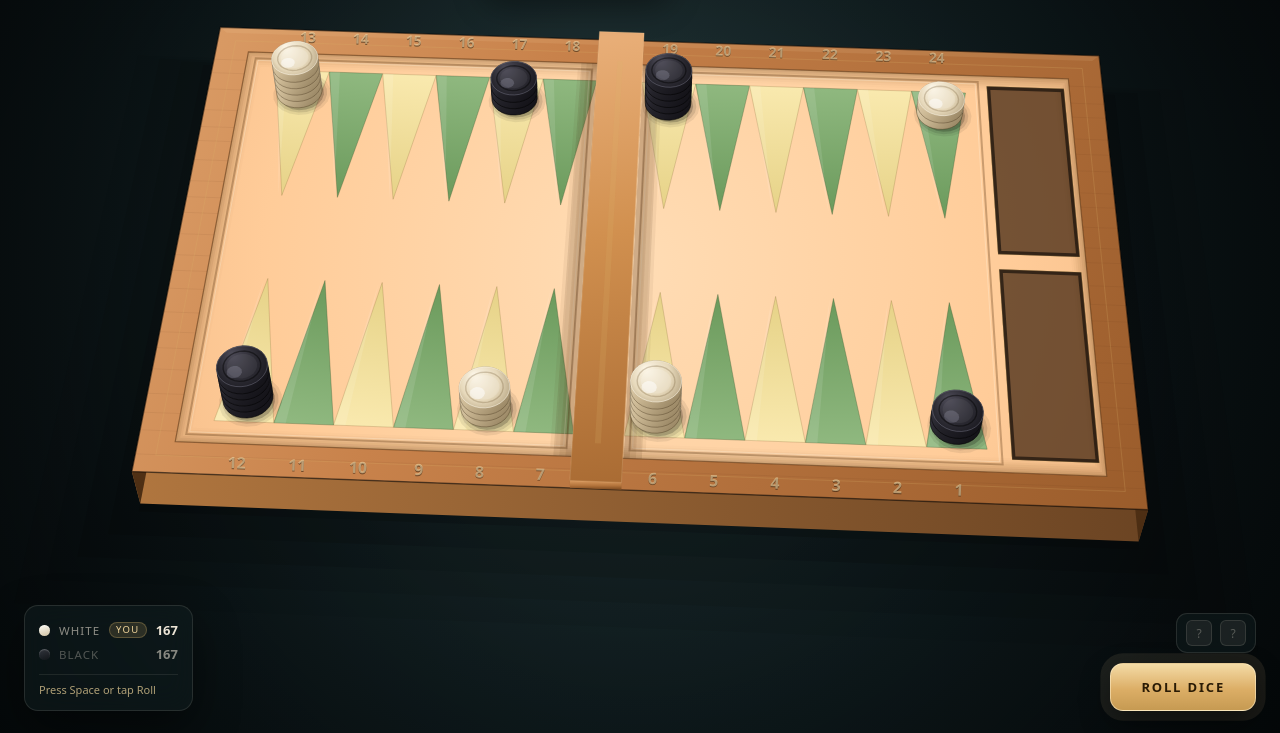
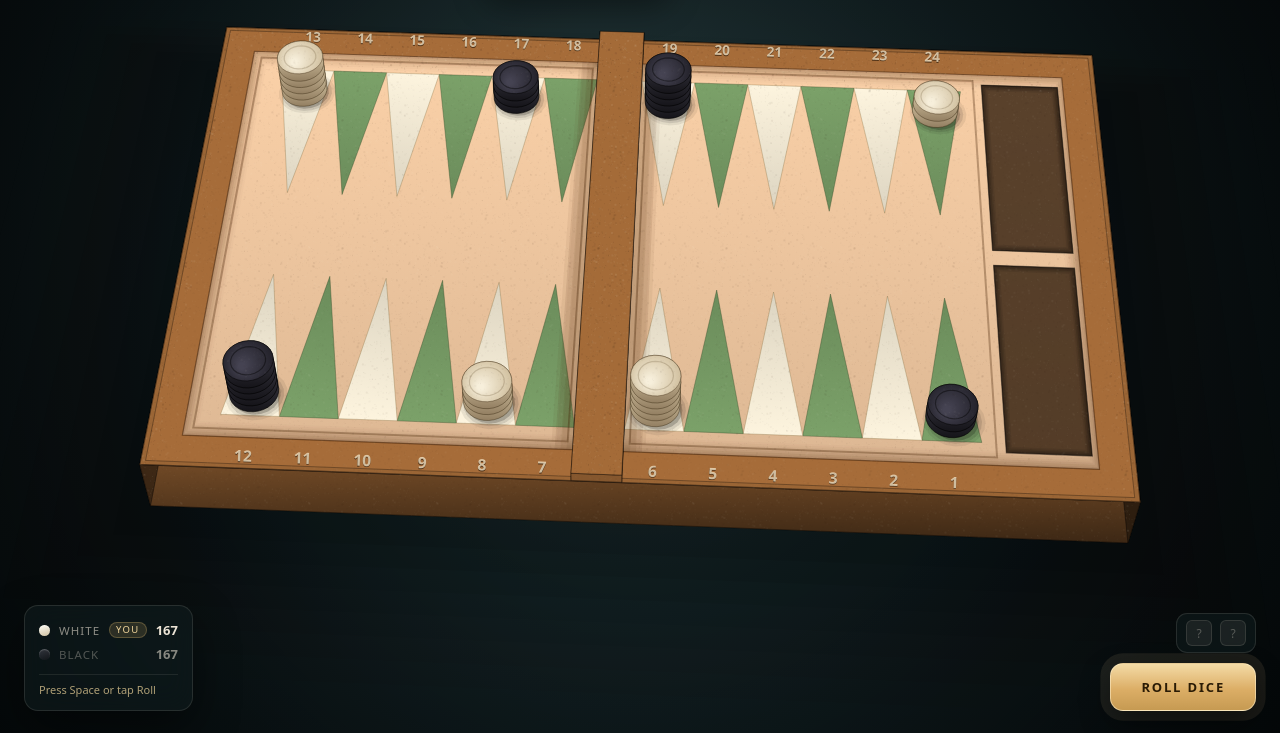
Before and after one commit to enachevladcristian/Backgammon-test-, a website with bundled scripts: page index.html in a window 1280 px wide. Shown: the part 67-800 px from the top of the page. Built offline with nearby package versions, Linux system fonts and the light colour scheme.

Commit message:
Matte 3D board: flat-shaded faces, no speculars, grain over every colour
Co-authored-by: arena-agent <297053741+arena-agent@users.noreply.github.com>

```diff
--- a/js/scene.js
+++ b/js/scene.js
@@ -1,11 +1,13 @@
 /* ------------------------------------------------------------------
-   Pseudo-3D scene renderer for the backgammon board.
+   3D scene renderer for the backgammon board.
 
-   Everything is drawn with the 2D canvas API, but all geometry lives
-   in 3D space and is projected through a perspective camera that looks
-   down on the board at an angle ("2.5D"). Checkers are real cylinders
-   (silhouette + top face) and the dice are real cubes with pips on the
-   faces, so they tumble convincingly while being rolled.
+   Everything is drawn with the 2D canvas API, but all geometry lives in
+   3D space and is projected through a perspective camera that looks down
+   on the board at an angle. Each face is flat-shaded from a single light
+   direction, checker side walls are shaded top-to-bottom, and the dice are
+   real cubes with pips on the faces. Surfaces are matte throughout — no
+   specular highlights — and a tiled grain pattern is laid over every board
+   colour so nothing reads as a flat vector fill.
    ------------------------------------------------------------------ */
 
 const TAU = Math.PI * 2;
@@ -18,7 +20,7 @@ export const BOARD = {
   FELT_X0: -7.0, FELT_X1: 8.35,
   FELT_Y0: -4.45, FELT_Y1: 4.45,
   RAIL: 0.62,
-  THICK: 0.95,
+  THICK: 1.25,
   TRAY_X0: 6.82, TRAY_X1: 8.25,
   R: 0.42,          // checker radius
   CH: 0.2,          // checker thickness
@@ -41,24 +43,49 @@ export const DICE_REST = [
 const POINT_GAP = 0.95;  // how far a point's tip stops short of the middle
 
 const COL = {
-  woodHi: '#dda06a',
-  wood: '#c8824b',
-  woodLo: '#9a5c2b',
-  woodDeep: '#5d3413',
-  feltHi: '#ffdcb4',
-  felt: '#ffcc99',
-  feltLo: '#f0b47e',
-  pointA: '#f9e9ae',
-  pointALo: '#e6d287',
-  pointB: '#8fb87f',
-  pointBLo: '#6b9a5c',
+  wood: '#b8783f',      // board timber, flat shaded per face
+  field: '#f4cba3',     // the field: matte peach
+  tray: 'rgba(46,26,10,0.78)',
+  pointA: '#fdf4de',    // cream points
+  pointB: '#7ba169',    // sage points
   gold: '#d8b26a',
   ivory: '#f3ead7',
-  ivoryDark: '#c9b998',
   ebony: '#2b2a32',
-  ebonyDark: '#15141a',
-  ebonyHi: '#4d4b58',
 };
+
+/** multiply a #rrggbb by k (k > 1 brightens), clamped */
+function tint(hex, k) {
+  const n = parseInt(hex.slice(1), 16);
+  const ch = (v) => Math.max(0, Math.min(255, Math.round(v * k)));
+  return `rgb(${ch((n >> 16) & 255)},${ch((n >> 8) & 255)},${ch(n & 255)})`;
+}
+
+/** how much light a face with this normal catches, 0..1 */
+function lit(nx, ny, nz) {
+  return Math.max(0, Math.min(1, nx * LIGHT_DIR[0] + ny * LIGHT_DIR[1] + nz * LIGHT_DIR[2]));
+}
+
+/** flat tone for a face: matte, nothing goes fully black */
+function faceTone(nx, ny, nz) {
+  return 0.54 + 0.46 * lit(nx, ny, nz);
+}
+
+/** one tile of grain, built once and repeated as a pattern */
+function buildNoiseTile(size = 128, dots = 1500) {
+  const c = document.createElement('canvas');
+  c.width = size;
+  c.height = size;
+  const n = c.getContext('2d');
+  n.clearRect(0, 0, size, size);
+  for (let i = 0; i < dots; i++) {
+    const dark = Math.random() < 0.55;
+    const a = 0.03 + Math.random() * 0.075;
+    n.fillStyle = dark ? `rgba(46,26,8,${a})` : `rgba(255,246,226,${a * 0.75})`;
+    const w = Math.random() < 0.82 ? 1 : 2;
+    n.fillRect(Math.random() * size, Math.random() * size, w, w);
+  }
+  return c;
+}
 
 const LIGHT_DIR = (() => {
   const v = [-0.45, -0.55, 0.9];
@@ -430,6 +457,7 @@ export class Renderer {
     this.drawSeam(ctx);
     this.drawBar(ctx);
     this.drawLabels(ctx);
+    this.drawNoise(ctx);
     this.dirty = false;
   }
 
@@ -468,24 +496,18 @@ export class Renderer {
       [b.OUT_X0, b.OUT_Y1],
     ];
 
-    // ---- soft contact shadow on the table (layered, no blur filter needed)
+    // ---- contact shadow: many thin layers, so it fades instead of banding
     const mx = (b.OUT_X0 + b.OUT_X1) / 2;
-    for (let i = 0; i < 5; i++) {
-      const k = 1 + i * 0.052;
-      const off = 0.16 + i * 0.2;
-      const pts = outer.map(([x, y]) => this.p(mx + (x - mx) * k, y * k - off, -T));
+    for (let i = 7; i >= 1; i--) {
+      const k = 1 + i * 0.065;
+      const pts = outer.map(([x, y]) => this.p(mx + (x - mx) * k, y * k - 0.16 - i * 0.11, -T - 0.02));
       trace(ctx, pts);
-      ctx.fillStyle = `rgba(0,0,0,${0.15 - i * 0.024})`;
+      ctx.fillStyle = `rgba(0,0,0,${0.075 - i * 0.007})`;
       ctx.fill();
     }
 
-    // ---- sides
-    const shades = [
-      ['#b0763f', '#6b4423'], // front (nearest)
-      ['#82562e', '#4a2c12'], // right
-      ['#5e3a1c', '#33190a'], // back
-      ['#82562e', '#4a2c12'], // left
-    ];
+    // ---- side faces: one flat tone per face, from the light direction
+    const normals = [[0, -1, 0], [1, 0, 0], [0, 1, 0], [-1, 0, 0]];
     for (let i = 0; i < 4; i++) {
       const a = outer[i];
       const c = outer[(i + 1) % 4];
@@ -495,119 +517,95 @@ export class Renderer {
         this.p(c[0], c[1], -T),
         this.p(a[0], a[1], -T),
       ];
+      const [nx, ny, nz] = normals[i];
+      trace(ctx, pts);
+      ctx.fillStyle = tint(COL.wood, faceTone(nx, ny, nz) * 0.8);
+      ctx.fill();
+
+      // ambient darkening toward the bottom of the slab
+      ctx.save();
+      trace(ctx, pts);
+      ctx.clip();
       const bb = bbox(pts);
-      const g = ctx.createLinearGradient(bb.x0, bb.y0, bb.x1, bb.y1);
-      g.addColorStop(0, shades[i][0]);
-      g.addColorStop(1, shades[i][1]);
+      const g = ctx.createLinearGradient(bb.x0, bb.y0, bb.x0, bb.y1);
+      g.addColorStop(0, 'rgba(0,0,0,0)');
+      g.addColorStop(1, 'rgba(0,0,0,0.46)');
+      ctx.fillStyle = g;
+      ctx.fillRect(bb.x0, bb.y0, bb.x1 - bb.x0, bb.y1 - bb.y0);
+      ctx.restore();
+
       trace(ctx, pts);
-      ctx.fillStyle = g;
-      ctx.fill();
+      ctx.strokeStyle = 'rgba(0,0,0,0.4)';
+      ctx.lineWidth = 1;
+      ctx.stroke();
     }
 
-    // ---- top face
-    const top = this.poly3(ctx, outer.map(([x, y]) => [x, y, 0]));
-    const bb = bbox(top);
-    let g = ctx.createLinearGradient(bb.x0, bb.y0, bb.x1, bb.y1);
-    g.addColorStop(0, COL.woodHi);
-    g.addColorStop(0.35, COL.wood);
-    g.addColorStop(1, COL.woodLo);
-    trace(ctx, top);
-    ctx.fillStyle = g;
+    // ---- top face: flat tone, plus a chamfer ring so the edge reads as cut
+    const topPts = this.poly3(ctx, outer.map(([x, y]) => [x, y, 0]));
+    trace(ctx, topPts);
+    ctx.fillStyle = tint(COL.wood, faceTone(0, 0, 1));
     ctx.fill();
 
-    // grain: a few soft streaks following the long axis
-    ctx.save();
-    trace(ctx, top);
-    ctx.clip();
-    ctx.globalAlpha = 0.06;
-    ctx.strokeStyle = '#4a2a10';
-    ctx.lineWidth = 1;
-    for (let i = 0; i < 22; i++) {
-      const y = b.OUT_Y0 + 0.35 + (i / 22) * (b.OUT_Y1 - b.OUT_Y0 - 0.7);
-      const a = this.p(b.OUT_X0 - 0.3, y + Math.sin(i * 1.7) * 0.06, 0);
-      const c = this.p(b.OUT_X1 + 0.3, y + Math.cos(i * 2.3) * 0.06, 0);
-      ctx.beginPath();
-      ctx.moveTo(a.x, a.y);
-      ctx.lineTo(c.x, c.y);
-      ctx.stroke();
-    }
-    ctx.restore();
+    const bevel = 0.085;
+    const inner = this.poly3(ctx, [
+      [b.OUT_X0 + bevel, b.OUT_Y0 + bevel, 0],
+      [b.OUT_X1 - bevel, b.OUT_Y0 + bevel, 0],
+      [b.OUT_X1 - bevel, b.OUT_Y1 - bevel, 0],
+      [b.OUT_X0 + bevel, b.OUT_Y1 - bevel, 0],
+    ]);
+    ctx.beginPath();
+    topPts.forEach((pt, i) => (i ? ctx.lineTo(pt.x, pt.y) : ctx.moveTo(pt.x, pt.y)));
+    ctx.closePath();
+    inner.forEach((pt, i) => (i ? ctx.lineTo(pt.x, pt.y) : ctx.moveTo(pt.x, pt.y)));
+    ctx.closePath();
+    ctx.fillStyle = tint(COL.wood, faceTone(0, 0, 1) * 0.93);
+    ctx.fill('evenodd');
 
-    // bevel highlight along the top-left rail
-    const hl = this.poly3(ctx, [
-      [b.OUT_X0, b.OUT_Y1, 0],
-      [b.OUT_X1, b.OUT_Y1, 0],
-      [b.OUT_X1 - 0.14, b.OUT_Y1 - 0.14, 0],
-      [b.OUT_X0 + 0.14, b.OUT_Y1 - 0.14, 0],
-    ]);
-    trace(ctx, hl);
-    ctx.fillStyle = 'rgba(255,225,180,0.10)';
-    ctx.fill();
-
-    // outer edge line
-    trace(ctx, top);
+    trace(ctx, topPts);
     ctx.strokeStyle = 'rgba(0,0,0,0.5)';
     ctx.lineWidth = 1.4;
+    ctx.stroke();
+    trace(ctx, inner);
+    ctx.strokeStyle = 'rgba(0,0,0,0.3)';
+    ctx.lineWidth = 1;
     ctx.stroke();
   }
 
   drawFelt(ctx) {
     const b = BOARD;
-    const felt = this.poly3(ctx, [
-      [b.FELT_X0, b.FELT_Y0, 0.004],
-      [b.FELT_X1, b.FELT_Y0, 0.004],
-      [b.FELT_X1, b.FELT_Y1, 0.004],
-      [b.FELT_X0, b.FELT_Y1, 0.004],
+    const quad = (z) => this.poly3(ctx, [
+      [b.FELT_X0, b.FELT_Y0, z],
+      [b.FELT_X1, b.FELT_Y0, z],
+      [b.FELT_X1, b.FELT_Y1, z],
+      [b.FELT_X0, b.FELT_Y1, z],
     ]);
+    const felt = quad(0.004);
     const bb = bbox(felt);
-    const g = ctx.createRadialGradient(
-      (bb.x0 + bb.x1) / 2 - bb.x0 * 0.05, (bb.y0 + bb.y1) / 2, 10,
-      (bb.x0 + bb.x1) / 2, (bb.y0 + bb.y1) / 2, Math.max(bb.x1 - bb.x0, bb.y1 - bb.y0) * 0.72,
-    );
-    g.addColorStop(0, COL.feltHi);
-    g.addColorStop(0.55, COL.felt);
-    g.addColorStop(1, COL.feltLo);
+
+    // flat matte surface: a slight fall-off toward the back, no bright centre
+    const g = ctx.createLinearGradient(bb.x0, bb.y0, bb.x0, bb.y1);
+    g.addColorStop(0, tint(COL.field, 1.03));
+    g.addColorStop(1, tint(COL.field, 0.9));
     trace(ctx, felt);
     ctx.fillStyle = g;
     ctx.fill();
 
-    // inner shadow so the felt looks recessed
+    // recessed edge: thin strokes stacked so the shading fades out
     ctx.save();
     trace(ctx, felt);
     ctx.clip();
-    const inner = this.poly3(ctx, [
-      [b.FELT_X0, b.FELT_Y0, 0.004],
-      [b.FELT_X1, b.FELT_Y0, 0.004],
-      [b.FELT_X1, b.FELT_Y1, 0.004],
-      [b.FELT_X0, b.FELT_Y1, 0.004],
-    ]);
-    // soft recessed edge: a stack of thin strokes instead of one wide one,
-    // so the shading fades out instead of ending on a hard visible edge
     const k = clamp(this.cam.focal / 90, 0.5, 2.2);
     for (let i = 1; i <= 7; i++) {
-      trace(ctx, inner);
-      ctx.strokeStyle = `rgba(94,52,16,${0.075 * (1 - (i - 1) / 8)})`;
+      trace(ctx, quad(0.004));
+      ctx.strokeStyle = `rgba(74,40,12,${0.08 * (1 - (i - 1) / 8)})`;
       ctx.lineWidth = i * 1.9 * k;
       ctx.stroke();
     }
     ctx.restore();
 
     trace(ctx, felt);
-    ctx.strokeStyle = 'rgba(84,48,16,0.55)';
+    ctx.strokeStyle = 'rgba(70,38,10,0.6)';
     ctx.lineWidth = 1.2;
-    ctx.stroke();
-
-    // gold inlay on the rail
-    const inset = 0.28;
-    const inlay = this.poly3(ctx, [
-      [b.FELT_X0 - inset, b.FELT_Y0 - inset, 0],
-      [b.FELT_X1 + inset, b.FELT_Y0 - inset, 0],
-      [b.FELT_X1 + inset, b.FELT_Y1 + inset, 0],
-      [b.FELT_X0 - inset, b.FELT_Y1 + inset, 0],
-    ]);
-    trace(ctx, inlay);
-    ctx.strokeStyle = 'rgba(216,178,106,0.22)';
-    ctx.lineWidth = 1;
     ctx.stroke();
   }
 
@@ -625,23 +623,24 @@ export class Renderer {
     for (const [ya, yb] of wells) {
       const pts = this.poly3(ctx, [[x0, ya, z], [x1, ya, z], [x1, yb, z], [x0, yb, z]]);
       trace(ctx, pts);
-      ctx.fillStyle = 'rgba(58,30,10,0.70)';
+      ctx.fillStyle = COL.tray;
       ctx.fill();
 
-      // recessed inner shadow
+      // recessed edge
       ctx.save();
       trace(ctx, pts);
       ctx.clip();
-      trace(ctx, pts);
-      ctx.strokeStyle = 'rgba(0,0,0,0.55)';
-      ctx.lineWidth = 7;
-      ctx.stroke();
+      for (let i = 1; i <= 4; i++) {
+        trace(ctx, pts);
+        ctx.strokeStyle = `rgba(0,0,0,${0.16 - i * 0.02})`;
+        ctx.lineWidth = i * 3;
+        ctx.stroke();
+      }
       ctx.restore();
 
-      // gold rim
       trace(ctx, pts);
-      ctx.strokeStyle = 'rgba(216,178,106,0.26)';
-      ctx.lineWidth = 1;
+      ctx.strokeStyle = 'rgba(0,0,0,0.45)';
+      ctx.lineWidth = 1.2;
       ctx.stroke();
     }
   }
@@ -665,15 +664,9 @@ export class Renderer {
         [xb - dx, y1 - dy, 0.005],
         [xa + dx, y1 - dy, 0.005],
       ]);
-      // warm shadow line marking the panel edge
       trace(ctx, rect(0, 0));
-      ctx.strokeStyle = 'rgba(80,44,12,0.30)';
+      ctx.strokeStyle = 'rgba(78,42,12,0.34)';
       ctx.lineWidth = 2;
-      ctx.stroke();
-      // light bevel just inside it
-      trace(ctx, rect(0.05, 0.05));
-      ctx.strokeStyle = 'rgba(255,246,224,0.30)';
-      ctx.lineWidth = 1;
       ctx.stroke();
     }
 
@@ -688,7 +681,7 @@ export class Renderer {
           [c, b.FELT_Y1 - 0.16, 0.0048], [a, b.FELT_Y1 - 0.16, 0.0048],
         ]);
         trace(ctx, band);
-        ctx.fillStyle = `rgba(70,38,10,${0.13 - i * 0.035})`;
+        ctx.fillStyle = `rgba(70,38,10,${0.14 - i * 0.04})`;
         ctx.fill();
       }
     }
@@ -710,28 +703,17 @@ export class Renderer {
       const tri = this.poly3(ctx, [[x0, baseY, z], [x1, baseY, z], [xc, apexY, z]]);
       const isB = colIndex(p) % 2 === 1;
       const base = isB ? COL.pointB : COL.pointA;
-      const lo = isB ? COL.pointBLo : COL.pointALo;
       const gBase = this.p(xc, baseY, z);
       const gApex = this.p(xc, apexY, z);
       const g = ctx.createLinearGradient(gBase.x, gBase.y, gApex.x, gApex.y);
-      g.addColorStop(0, base);
-      g.addColorStop(1, lo);
+      g.addColorStop(0, tint(base, 1));
+      g.addColorStop(1, tint(base, 0.87));
       trace(ctx, tri);
       ctx.fillStyle = g;
       ctx.fill();
-      ctx.strokeStyle = isB ? 'rgba(52,78,42,0.34)' : 'rgba(120,98,44,0.26)';
+      ctx.strokeStyle = isB ? 'rgba(44,68,36,0.4)' : 'rgba(112,92,44,0.32)';
       ctx.lineWidth = 0.9;
       ctx.stroke();
-
-      // subtle specular sheen on the left flank
-      const sheen = this.poly3(ctx, [
-        [x0 + 0.02, baseY, z],
-        [xc - 0.06, apexY, z],
-        [x0 + 0.2, baseY, z],
-      ]);
-      trace(ctx, sheen);
-      ctx.fillStyle = 'rgba(255,255,255,0.10)';
-      ctx.fill();
     }
   }
 
@@ -743,7 +725,7 @@ export class Renderer {
     const y0 = b.OUT_Y0;
     const y1 = b.OUT_Y1;
 
-    // soft shadow the raised bar casts on the felt on both sides
+    // shadow the raised bar casts into the channel on both sides
     for (const side of [-1, 1]) {
       const edge = side < 0 ? x0 : x1;
       for (let i = 0; i < 3; i++) {
@@ -754,52 +736,77 @@ export class Renderer {
           [c, b.FELT_Y1, 0.006], [a, b.FELT_Y1, 0.006],
         ]);
         trace(ctx, band);
-        ctx.fillStyle = `rgba(70,38,10,${0.26 - i * 0.075})`;
+        ctx.fillStyle = `rgba(70,38,10,${0.24 - i * 0.07})`;
         ctx.fill();
       }
     }
 
-    // the two long side faces
-    for (const [x, col] of [[x0, '#8a5228'], [x1, '#9a5f31']]) {
+    // long side faces, flat shaded
+    for (const [x, nx] of [[x0, -1], [x1, 1]]) {
       const face = this.poly3(ctx, [[x, y0, zt], [x, y1, zt], [x, y1, 0.008], [x, y0, 0.008]]);
       trace(ctx, face);
-      ctx.fillStyle = col;
+      ctx.fillStyle = tint(COL.wood, faceTone(nx, 0, 0) * 0.95);
       ctx.fill();
+      ctx.strokeStyle = 'rgba(0,0,0,0.4)';
+      ctx.lineWidth = 1;
+      ctx.stroke();
     }
 
     // near end face
     const front = this.poly3(ctx, [[x0, y0, zt], [x1, y0, zt], [x1, y0, 0.008], [x0, y0, 0.008]]);
-    let bb = bbox(front);
-    let g = ctx.createLinearGradient(bb.x0, bb.y0, bb.x0, bb.y1);
-    g.addColorStop(0, '#d99a5e');
-    g.addColorStop(0.55, '#b3743c');
-    g.addColorStop(1, '#7d4a1f');
     trace(ctx, front);
-    ctx.fillStyle = g;
+    ctx.fillStyle = tint(COL.wood, faceTone(0, -1, 0) * 0.95);
     ctx.fill();
+    ctx.strokeStyle = 'rgba(0,0,0,0.4)';
+    ctx.lineWidth = 1;
+    ctx.stroke();
 
     // top face
     const top = this.poly3(ctx, [[x0, y0, zt], [x1, y0, zt], [x1, y1, zt], [x0, y1, zt]]);
-    bb = bbox(top);
-    g = ctx.createLinearGradient(bb.x0, bb.y0, bb.x1, bb.y1);
-    g.addColorStop(0, '#eab07a');
-    g.addColorStop(0.45, '#d1904f');
-    g.addColorStop(1, '#a96b33');
     trace(ctx, top);
-    ctx.fillStyle = g;
+    ctx.fillStyle = tint(COL.wood, faceTone(0, 0, 1) * 0.99);
     ctx.fill();
-    ctx.strokeStyle = 'rgba(255,220,170,0.20)';
+    ctx.strokeStyle = 'rgba(0,0,0,0.42)';
     ctx.lineWidth = 1;
     ctx.stroke();
+  }
 
-    // fine centre bead so the separation reads clearly
-    const bead = this.poly3(ctx, [
-      [-0.05, y0 + 0.75, zt], [0.05, y0 + 0.75, zt],
-      [0.05, y1 - 0.75, zt], [-0.05, y1 - 0.75, zt],
-    ]);
-    trace(ctx, bead);
-    ctx.fillStyle = 'rgba(216,178,106,0.16)';
-    ctx.fill();
+  noisePattern(ctx) {
+    if (!this._noiseTile) this._noiseTile = buildNoiseTile();
+    if (!this._noisePatterns) this._noisePatterns = new Map();
+    let pat = this._noisePatterns.get(ctx);
+    if (!pat) {
+      pat = ctx.createPattern(this._noiseTile, 'repeat');
+      this._noisePatterns.set(ctx, pat);
+    }
+    return pat;
+  }
+
+  /* a little grain over every board colour, so nothing reads as flat vector */
+  drawNoise(ctx) {
+    const pat = this.noisePattern(ctx);
+    if (!pat) return;
+    const b = BOARD;
+    const T = b.THICK;
+    const faces = [
+      [[b.OUT_X0, b.OUT_Y0, 0], [b.OUT_X1, b.OUT_Y0, 0], [b.OUT_X1, b.OUT_Y1, 0], [b.OUT_X0, b.OUT_Y1, 0]],
+      [[b.OUT_X0, b.OUT_Y0, 0], [b.OUT_X1, b.OUT_Y0, 0], [b.OUT_X1, b.OUT_Y0, -T], [b.OUT_X0, b.OUT_Y0, -T]],
+      [[b.OUT_X1, b.OUT_Y0, 0], [b.OUT_X1, b.OUT_Y1, 0], [b.OUT_X1, b.OUT_Y1, -T], [b.OUT_X1, b.OUT_Y0, -T]],
+      [[b.OUT_X0, b.OUT_Y1, 0], [b.OUT_X1, b.OUT_Y1, 0], [b.OUT_X1, b.OUT_Y1, -T], [b.OUT_X0, b.OUT_Y1, -T]],
+      [[b.OUT_X0, b.OUT_Y0, 0], [b.OUT_X0, b.OUT_Y1, 0], [b.OUT_X0, b.OUT_Y1, -T], [b.OUT_X0, b.OUT_Y0, -T]],
+      // the raised bar stands above the plane, so it needs its own patch
+      [[-b.BAR_HW, b.OUT_Y0, b.BAR_TOP], [b.BAR_HW, b.OUT_Y0, b.BAR_TOP],
+        [b.BAR_HW, b.OUT_Y1, b.BAR_TOP], [-b.BAR_HW, b.OUT_Y1, b.BAR_TOP]],
+    ];
+    for (const face of faces) {
+      ctx.save();
+      trace(ctx, this.poly3(ctx, face));
+      ctx.clip();
+      ctx.globalAlpha = 0.55;
+      ctx.fillStyle = pat;
+      ctx.fillRect(0, 0, this.w, this.h);
+      ctx.restore();
+    }
   }
 
   drawLabels(ctx) {
@@ -819,9 +826,9 @@ export class Renderer {
       ctx.rotate(ang);
       const fs = Math.max(7, 0.26 * pos.s);
       ctx.font = `600 ${fs.toFixed(1)}px ui-sans-serif, system-ui, -apple-system, sans-serif`;
-      ctx.fillStyle = 'rgba(24,13,4,0.5)';
+      ctx.fillStyle = 'rgba(28,14,4,0.62)';
       ctx.fillText(String(p), 0, 0.9);
-      ctx.fillStyle = 'rgba(246,226,178,0.55)';
+      ctx.fillStyle = 'rgba(255,243,214,0.72)';
       ctx.fillText(String(p), 0, 0);
       ctx.restore();
     }
@@ -946,58 +953,58 @@ export class Renderer {
     const bot = circlePts(cam, x, y, z, r, 30);
     const sil = hull(top.concat(bot));
     const bb = bbox(sil);
+    const white = owner === 0;
 
-    const white = owner === 0;
-    const bodyHi = white ? '#fbf4e4' : '#4a4854';
-    const bodyMid = white ? '#e6d8ba' : '#2b2a32';
-    const bodyLo = white ? '#a4916e' : '#131218';
-
-    // side wall
-    const g = ctx.createLinearGradient(bb.x0, bb.y0, bb.x1, bb.y1);
-    g.addColorStop(0, white ? '#efdfc0' : '#454351');
-    g.addColorStop(0.45, white ? '#cbb894' : '#232229');
-    g.addColorStop(1, white ? '#8d7a58' : '#0f0e13');
+    // matte side wall: no speculars, just a soft top-to-bottom wall gradient
+    const g = ctx.createLinearGradient(bb.x0, bb.y0, bb.x0, bb.y1);
+    if (white) {
+      g.addColorStop(0, '#dcccaa');
+      g.addColorStop(0.55, '#bdac8c');
+      g.addColorStop(1, '#937f62');
+    } else {
+      g.addColorStop(0, '#3d3b47');
+      g.addColorStop(0.55, '#2a2931');
+      g.addColorStop(1, '#151419');
+    }
     trace(ctx, sil);
     ctx.fillStyle = g;
     ctx.fill();
-    ctx.strokeStyle = white ? 'rgba(58,42,18,0.35)' : 'rgba(0,0,0,0.55)';
+    ctx.strokeStyle = white ? 'rgba(54,38,16,0.42)' : 'rgba(0,0,0,0.6)';
     ctx.lineWidth = 1;
     ctx.stroke();
 
-    // top face
+    // top face: diffuse, lit from the upper-left, darker toward the far rim
     const cbak = cam.project(x, y, z + h);
     const rg = ctx.createRadialGradient(
-      cbak.x - r * cbak.s * 0.42, cbak.y - r * cbak.s * 0.5, r * cbak.s * 0.05,
-      cbak.x, cbak.y, r * cbak.s * 1.35,
+      cbak.x - r * cbak.s * 0.26, cbak.y + r * cbak.s * 0.22, r * cbak.s * 0.12,
+      cbak.x, cbak.y, r * cbak.s * 1.28,
     );
-    rg.addColorStop(0, bodyHi);
-    rg.addColorStop(0.55, bodyMid);
-    rg.addColorStop(1, bodyLo);
+    rg.addColorStop(0, white ? '#f7efdb' : '#454352');
+    rg.addColorStop(1, white ? '#c8b591' : '#1b1a21');
     trace(ctx, top);
     ctx.fillStyle = rg;
     ctx.fill();
-
-    // rim
-    ctx.strokeStyle = white ? 'rgba(255,250,235,0.55)' : 'rgba(150,148,170,0.35)';
+    ctx.strokeStyle = white ? 'rgba(60,42,18,0.4)' : 'rgba(0,0,0,0.5)';
     ctx.lineWidth = 1;
     ctx.stroke();
 
-    // engraved ring
-    const groove = circlePts(cam, x, y, z + h, r * 0.74, 24);
+    // the same grain as the board, so the checkers sit in the same material
+    const pat = this.noisePattern(ctx);
+    if (pat) {
+      ctx.save();
+      ctx.globalAlpha = 0.5;
+      trace(ctx, top);
+      ctx.fillStyle = pat;
+      ctx.fill();
+      ctx.restore();
+    }
+
+    // engraved ring, matte
+    const groove = circlePts(cam, x, y, z + h, r * 0.7, 24);
     trace(ctx, groove);
-    ctx.strokeStyle = white ? 'rgba(120,98,62,0.30)' : 'rgba(0,0,0,0.45)';
-    ctx.lineWidth = 1.4;
+    ctx.strokeStyle = white ? 'rgba(110,90,58,0.26)' : 'rgba(0,0,0,0.42)';
+    ctx.lineWidth = 1.2;
     ctx.stroke();
-    const inner = circlePts(cam, x, y, z + h, r * 0.6, 22);
-    trace(ctx, inner);
-    ctx.fillStyle = white ? 'rgba(255,255,255,0.16)' : 'rgba(255,255,255,0.05)';
-    ctx.fill();
-
-    // specular
-    const hi = circlePts(cam, x - r * 0.26, y - r * 0.3, z + h, r * 0.3, 14);
-    trace(ctx, hi);
-    ctx.fillStyle = white ? 'rgba(255,255,255,0.5)' : 'rgba(190,190,215,0.22)';
-    ctx.fill();
   }
 
   drawFlight(ctx, view) {
--- a/package.json
+++ b/package.json
@@ -2,7 +2,7 @@
   "name": "backgammon-25d",
   "version": "1.0.0",
   "private": true,
-  "description": "Backgammon in the browser with 2.5D graphics — no dependencies, no build step.",
+  "description": "Backgammon in the browser with 3D graphics — no dependencies, no build step.",
   "type": "module",
   "scripts": {
     "start": "node server.js",
```
Also changed, not shown: index.html (+2 -2 lines), README.md, docs/preview.jpg.
